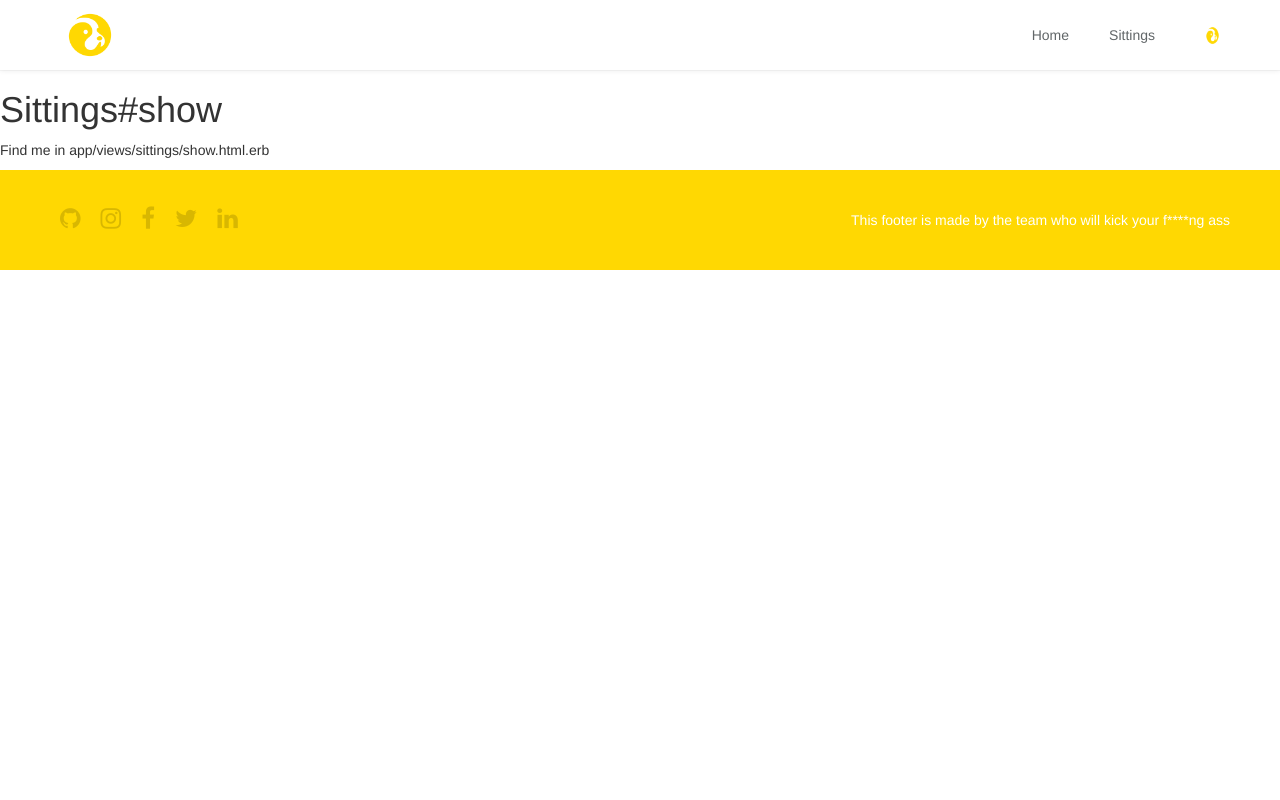
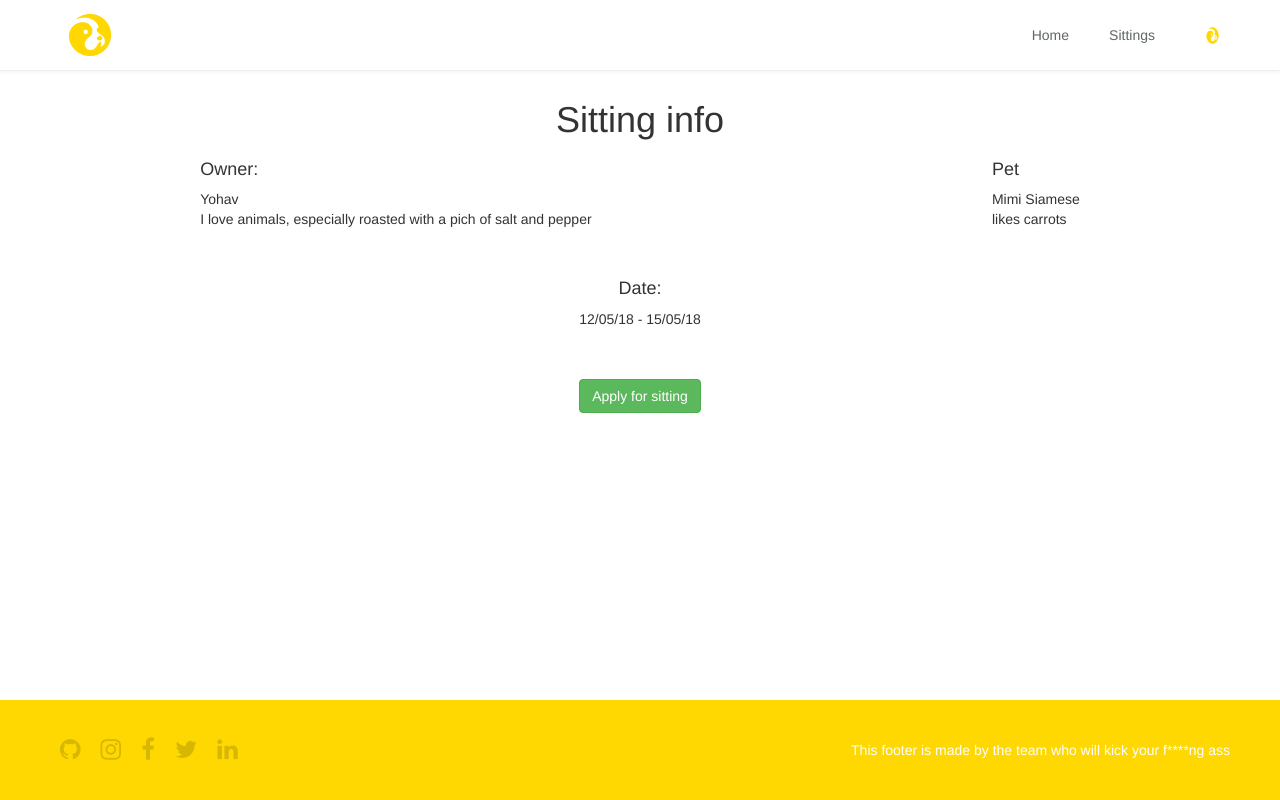
Before and after one commit to EliyaNetanel/airbnb_pet_sitting, a Rails app: page /sittings/1 in a window 1280 px wide. Run offline with Rails 7, Linux system fonts and the light colour scheme; a user stored in the database is signed in; data comes from the database, SQL or seed files in the repository; style sheets or scripts are compiled from the project's sources; parts of the project's set-up code (start-up, migrations or seed data) failed here and were passed over; some libraries are stand-ins or nearby versions.

Commit message:
fixed footer and navbar, created sitting show controller and view, need more css

```diff
--- a/app/assets/stylesheets/pages/_index.scss
+++ b/app/assets/stylesheets/pages/_index.scss
@@ -1,2 +1,3 @@
 // Import page-specific CSS files here.
 @import "home";
+@import "show";
--- /dev/null
+++ b/app/assets/stylesheets/pages/_show.scss
@@ -0,0 +1,16 @@
+body {
+  margin-top:100px;
+}
+.owner-and-pet {
+  display: flex;
+  justify-content: space-around;
+  align: center;
+}
+.sitting-description {
+  margin-top: 50px;
+}
+.apply-to-sitting {
+  margin-top:50px;
+  display: flex;
+  justify-content: center;
+}
--- a/app/controllers/sittings_controller.rb
+++ b/app/controllers/sittings_controller.rb
@@ -3,6 +3,10 @@ class SittingsController < ApplicationController
   end
 
   def show
+    @sitting = Sitting.find(params[:id])
+    @owner = @sitting.owner
+    @pets = @owner.pets
+    # @owner = @sitting.owner
   end
 
   def new
--- a/app/views/components/_footer.html.erb
+++ b/app/views/components/_footer.html.erb
@@ -1,4 +1,4 @@
-<div class="footer">
+<div class="footer navbar-fixed-bottom"">
   <div class="footer-links">
     <a href="#"><i class="fa fa-github"></i></a>
     <a href="#"><i class="fa fa-instagram"></i></a>
--- a/app/views/components/_navbar.html.erb
+++ b/app/views/components/_navbar.html.erb
@@ -1,4 +1,4 @@
-<div class="navbar-wagon">
+<div class="navbar-wagon navbar-fixed-top"">
   <!-- Logo -->
   <%= link_to root_path, class: "navbar-wagon-brand" do %>
     <%= image_tag "logo.png", height: 50 %>
--- a/app/views/sittings/show.html.erb
+++ b/app/views/sittings/show.html.erb
@@ -1,2 +1,57 @@
-<h1>Sittings#show</h1>
-<p>Find me in app/views/sittings/show.html.erb</p>
+<div class="header">
+  <div class="show-name text-center">
+    <h1>Sitting info</h1>
+  </div>
+</div>
+
+<div class="sitting-information">
+  <div class="owner-and-pet">
+    <div class="owner">
+      <h4>Owner:</h4>
+      <div class="owner name">
+        <%= @owner.name %>
+      </div>
+      <div class="owner-image">
+        <%#= image_tag %>
+      </div>
+      <div class="owner-info">
+        <%= @owner.description %>
+      </div>
+    </div>
+    <% @pets.each do |pet| %>
+      <div class="pets">
+        <% if @pets.length == 1 %>
+          <h4>Pet</h4>
+        <% else %>
+          <h4>Pets</h4>
+        <% end %>
+        <div class="pet name">
+          <%= pet.name %>
+          <%= pet.species %>
+
+        </div>
+        <div class="pet-image"></div>
+        <div class="pet-info">
+          <%= pet.info %>
+        </div>
+      </div>
+    <% end %>
+  </div>
+  <div class="sitting-description text-center">
+    <div class="specific-sitting-description">
+      <% if @sitting.description != nil %>
+        <h4>Sitting description</h4>
+        <%= @sitting.description %>
+      <% end %>
+    </div>
+    <div class="sitting-date">
+      <h4>Date:</h4>
+      <%= @sitting.start_date %> - <%= @sitting.end_date %>
+    </div>
+  </div>
+  <div class="apply-to-sitting">
+    <div class="btn btn-success">
+      Apply for sitting
+    </div>
+  </div>
+</div>
--- a/db/seeds.rb
+++ b/db/seeds.rb
@@ -8,8 +8,8 @@ billel = User.create!(name:"Hillel",user_name:"Billel02",email:"Billel02@hotmail
 cricri = User.create!(name:"Christophe",user_name:"cricritkt",email:"cricri@hotmail.fr",password:"123456",address:"132 Dizengoff",phone_number:"0581234498",description:"My mom used to say threat animals like well")
 
 #pets
-pets = Pet.create!(name:"Mimi",species:"Siamese",user:yohav)
-pets = Pet.create!(name:"Popo",species:"St Bernard",user:billel)
+pets = Pet.create!(name:"Mimi",species:"Siamese",user:yohav, info:"likes carrots")
+pets = Pet.create!(name:"Popo",species:"St Bernard",user:billel, info:"likes apples")
 
 #sittings
 sittings = Sitting.create!(start_date:"12/05/18",end_date:"15/05/18",rating:4, sitter:cricri, owner:yohav)
```
